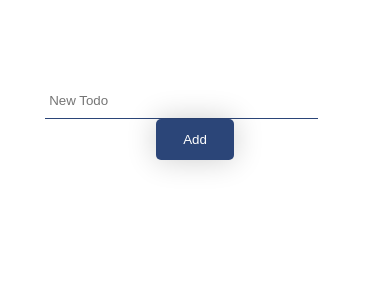
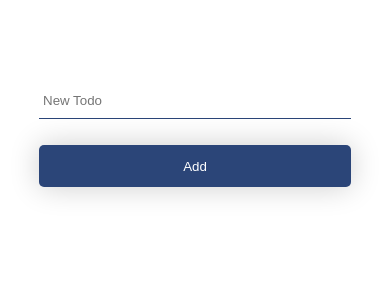
Before and after one commit to elishaking/blaze-todo, a React (Create React App) app: page / in a window 390 px wide. Shown: the top 300 px of the page. Built offline with nearby package versions, Linux system fonts and the light colour scheme.

Commit message:
responsive

```diff
--- a/src/components/routes/Home/Home.js
+++ b/src/components/routes/Home/Home.js
@@ -55,7 +55,7 @@ export default class Home extends Component {
     return (
       <div className="home container">
         <div className="create-todo">
-          <form onSubmit={this.addTodo}>
+          <form id="form" onSubmit={this.addTodo}>
             <input id="newTodoText" type="text"
               name="newTodoText"
               placeholder="New Todo"
--- a/src/components/routes/Home/Home.scss
+++ b/src/components/routes/Home/Home.scss
@@ -1,6 +1,9 @@
 .home {
   .create-todo {
     text-align: center;
+
+    #form {
+      display: flex;
 
       input {
         outline: none;
@@ -34,6 +37,18 @@
 
       input[type=submit]:hover {
         opacity: 0.7;
+      }
+
+      @media (max-width: 560px) {
+        flex-direction: column;
+
+        input[type=text] {
+          margin-right: 0;
+          width: 100%;
+          max-width: none;
+          margin-bottom: 2em;
+        }
+      }
     }
   }
 
```
Lines whose indentation alone changed are shown as unchanged.
